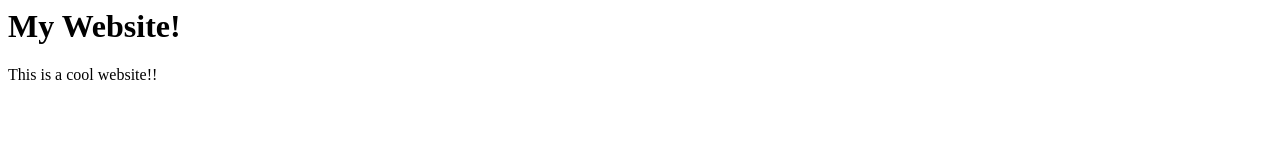
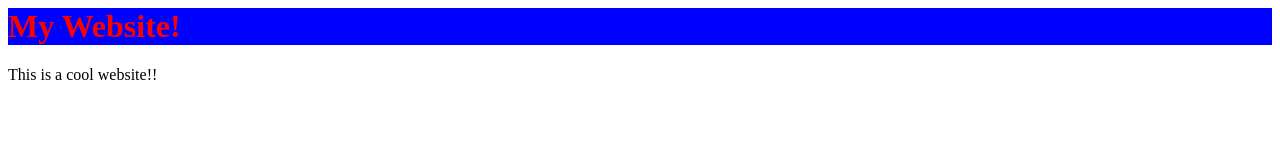
Before and after one commit to RyanKadri/awesome-site, a plain HTML site: page index.html in a window 1280 px wide. Drawn offline with Linux system fonts and the light colour scheme.

Commit message:
Header color

```diff
--- a/index.html
+++ b/index.html
@@ -1,5 +1,12 @@
 <html>
-    <head></head>
+    <head>
+        <style>
+            h1 {
+                color: red;
+                background-color: blue;
+            }
+        </style>
+    </head>
     <body>
         <header>
             <h1>My Website!</h1>
```
